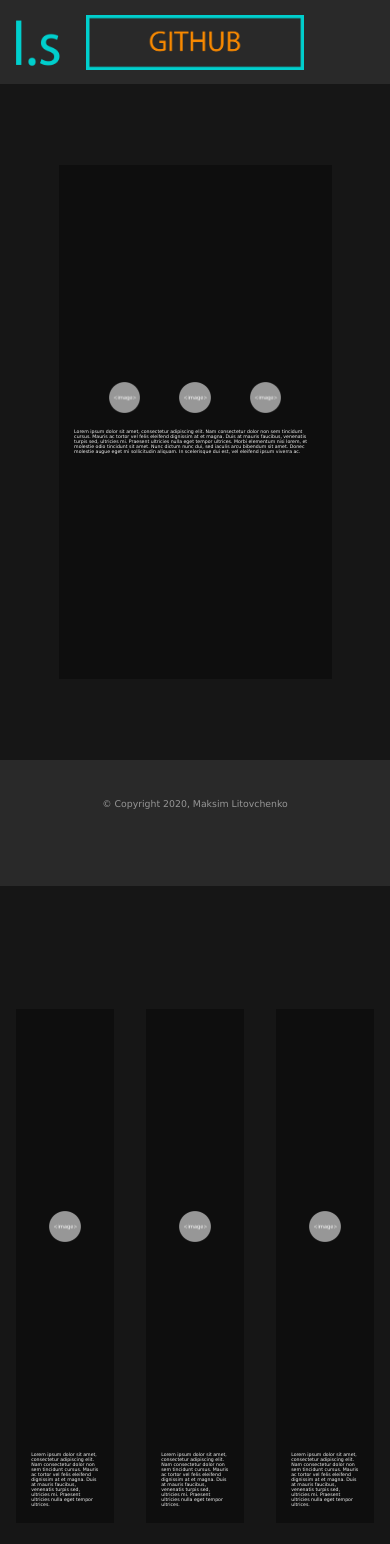
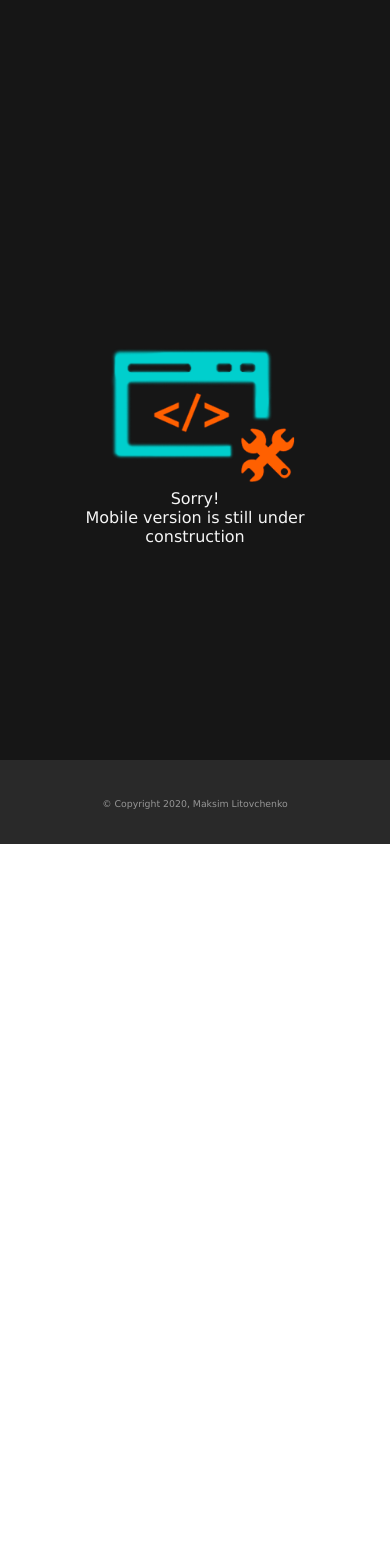
Before and after one commit to litosha/web, a website: page client/index.html in a window 390 px wide. After the commit the page ends 844 px from the top, so only its background shows below. Drawn offline with Linux system fonts and the light colour scheme.

Commit message:
make it better

```diff
--- a/client/index.html
+++ b/client/index.html
@@ -8,19 +8,19 @@
     <title>litosha.software</title>
 </head>
 <body>
-    <div class='canvas'>
+    <div class='canvas'  id='sec'>
         <div class='header'>
             <img class='fav' src="images/favicon/lsfav.png">
             <img class='bttn' src='images/bttns/github.png' onclick=
             'window.open("https://github.com/litosha", "_blank")' id='github'>
         </div>
-        <div class='wrap'>
+        <div class='wrap _anim-items'>
             <div class='logowrap'>
                 <img class='logo'src="images/logo/empty.png">
                 <img class='logo'src="images/logo/empty.png">
                 <img class='logo'src="images/logo/empty.png">
             </div>
-            <p>Lorem ipsum dolor sit amet, consectetur adipiscing elit.
+            <p class='text'>Lorem ipsum dolor sit amet, consectetur adipiscing elit.
                 Nam consectetur dolor non sem tincidunt cursus.
                 Mauris ac tortor vel felis eleifend dignissim at et magna.
                 Duis at mauris faucibus, venenatis turpis sed, ultricies mi.
@@ -35,25 +35,29 @@
         </div>
     </div>
     <div class='canvas'>
-        <div class='wrap'>
+        <div class='mobile'>
+            <img class='underconst' src='images/else/underconstruct.png'>
+            <p class='signmob'>Sorry!<br>Mobile version is still under construction</p>
+        </div>
+        <div class='wrap _anim-items'>
             <img class='logo'src="images/logo/empty.png">
-            <p>Lorem ipsum dolor sit amet, consectetur adipiscing elit.
+            <p class='text'>Lorem ipsum dolor sit amet, consectetur adipiscing elit.
                 Nam consectetur dolor non sem tincidunt cursus.
                 Mauris ac tortor vel felis eleifend dignissim at et magna.
                 Duis at mauris faucibus, venenatis turpis sed, ultricies mi.
                 Praesent ultricies nulla eget tempor ultrices.</p>
         </div>
-        <div class='wrap'>
+        <div class='wrap _anim-items'>
             <img class='logo'src="images/logo/empty.png">
-            <p>Lorem ipsum dolor sit amet, consectetur adipiscing elit.
+            <p class='text'>Lorem ipsum dolor sit amet, consectetur adipiscing elit.
                 Nam consectetur dolor non sem tincidunt cursus.
                 Mauris ac tortor vel felis eleifend dignissim at et magna.
                 Duis at mauris faucibus, venenatis turpis sed, ultricies mi.
                 Praesent ultricies nulla eget tempor ultrices.</p>
         </div>
-        <div class='wrap'>
+        <div class='wrap _anim-items'>
             <img class='logo'src="images/logo/empty.png">
-            <p>Lorem ipsum dolor sit amet, consectetur adipiscing elit.
+            <p class='text'>Lorem ipsum dolor sit amet, consectetur adipiscing elit.
                 Nam consectetur dolor non sem tincidunt cursus.
                 Mauris ac tortor vel felis eleifend dignissim at et magna.
                 Duis at mauris faucibus, venenatis turpis sed, ultricies mi.
@@ -64,5 +68,6 @@
         </div>
     </div>
     <script src="js/copyright.js"></script>
+    <script src="js/animation.js"></script>
 </body>
 </html>
--- a/client/js/animation.js
+++ b/client/js/animation.js
@@ -28,4 +28,7 @@ if (animItems.length > 0) {
             scrollTop = window.pageYOffset || document.documentElement.scrollTop;
         return {top: rect.top + scrollTop, left: rect.left + scrollLeft}
     }
+    setTimeout(()=>{
+        animOnScroll();
+    }, 250)
 }
--- a/client/style/main.css
+++ b/client/style/main.css
@@ -1,6 +1,26 @@
 body {
     margin: 0%;
     overflow-x: hidden;
+}
+
+/* width */
+::-webkit-scrollbar {
+    width: 0.5vw;
+}
+
+ /* Track */
+::-webkit-scrollbar-track {
+    background: rgb(14, 14, 14);
+}
+
+/* Handle */
+::-webkit-scrollbar-thumb {
+    background: rgb(51, 51, 51);
+}
+
+/* Handle on hover */
+::-webkit-scrollbar-thumb:hover {
+    background: rgb(32, 32, 32);
 }
 
 /* HEADER */
@@ -55,6 +75,15 @@ body {
     margin: 4vw;
     background-color: rgb(14, 14, 14);
     padding-top: 2vw;
+
+    transform: translate(500px, 0px);
+    opacity: 0;
+    transition: all 0.8s ease 0s;
+}
+
+.wrap._active {
+    transform: translate(0px, 0px);
+    opacity: 1;
 }
 
 .logowrap {
@@ -67,7 +96,7 @@ body {
     margin: auto 5vw auto 5vw;
 }
 
-p {
+.text {
     color: whitesmoke;
     font-family: Verdana, Geneva, Tahoma, sans-serif;
     font-size: 1.2vw;
@@ -105,10 +134,33 @@ p {
     opacity: 50%;
 }
 
+.mobile {
+    display: none;
+    flex-direction: column;
+    align-items: center;
+}
+
+.signmob {
+    color: whitesmoke;
+    font-family: Verdana, Geneva, Tahoma, sans-serif;
+    text-align: center;
+    margin: -5vh 10vw auto 10vw;
+}
+
+.underconst {
+    width: 60vw;
+}
+
 /* MEDIA CHANGES */
 @media (orientation:portrait) {
-    .bttn {width: 56vw; height: 14vw; margin: 6vw;}
+    .bttn {width: 44vw; height: 11vw; margin: 6vw;}
     .bttn:hover {width: 40vw; height: 10vw; margin: 6vw; opacity: 100%;}
     .bttmcop {height: 10vh; top: 90vh}
     .copy {font-size: 2.4vw; margin: auto 10vw auto 10vw;}
+    .wrap._active {display: none;}
+    .wrap {display: none;}
+    .body {overflow: hidden;}
+    #sec {display: none;}
+    .bttm {display: none;}
+    .mobile{display: flex;}
 }
```
